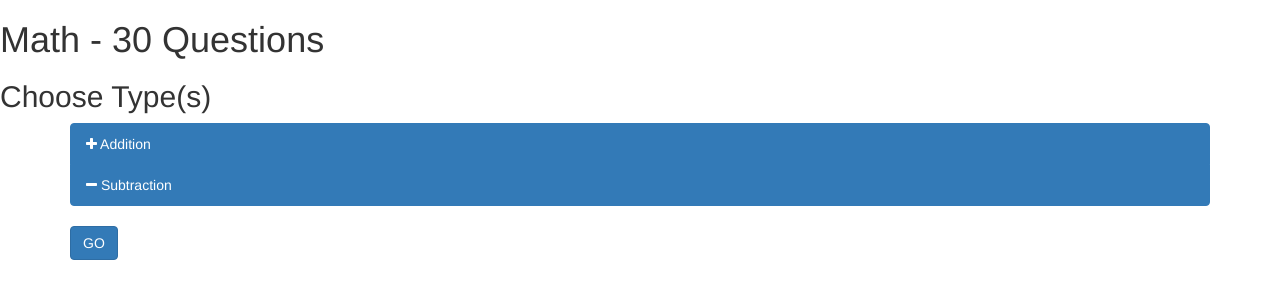
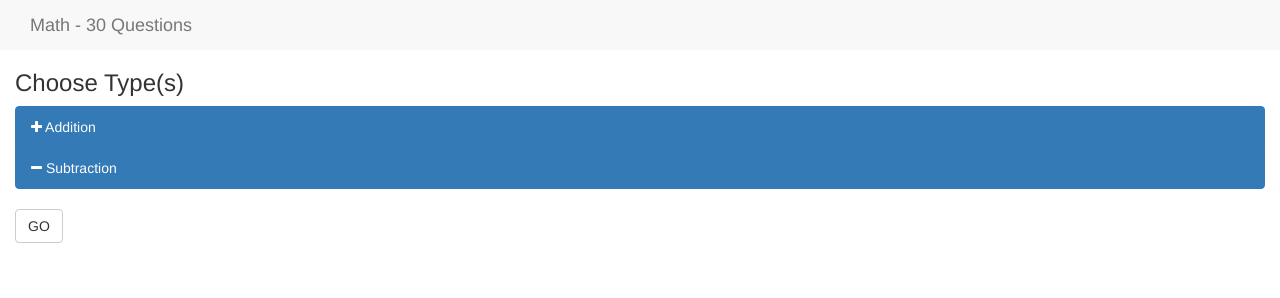
Before and after one commit to srd8580/Math30, a website: page index.html in a window 1280 px wide. Drawn offline with Linux system fonts and the light colour scheme; files whose address does not match are found by name.

Commit message:
2015-11-2

```diff
--- a/index.html
+++ b/index.html
@@ -13,10 +13,20 @@
 	<script type="text/javascript" src="/math30.js"></script>
 </head>
 <body>
-	<h1>Math - 30 Questions</h1>
-	<h2>Choose Type(s)</h2>
+	<nav class="nav navbar-default">
+		<div class="container-fluid">
+			<div class="navbar-header">
+				<a class="navbar-brand" href="/">Math - 30 Questions</a>
+			</div>
+		</div>
+	</nav>
 
-	<div id="optionsContainer" class="container">
+	<div id="optionsContainer" class="container-fluid">
+		<div class="row">
+			<div class="col-md-12">
+				<h3>Choose Type(s)</h3>
+			</div>
+		</div>
 		<div class="row">
 			<div class="col-md-12">
 				<div class="list-group">
@@ -34,7 +44,7 @@
 
 		<div class="row">
 			<div class="col-md-12">
-				<a id="btnGo" class="btn btn-primary">GO</a>
+				<a id="btnGo" class="btn btn-default">GO</a>
 			</div>
 		</div>
 	</div>
@@ -48,9 +58,7 @@
 		</div>
 		<div class="row">
 			<div id="problemNumberContainer" class="col-md-1"></div>
-			<div id="numeratorContainer" class="col-md-1">
-
-			</div>
+			<div id="numeratorContainer" class="col-md-1"></div>
 		</div>
 		<div class="row">
 			<div id="operatorContainer" class="col-md-1"></div>
--- a/math30.js
+++ b/math30.js
@@ -105,9 +105,9 @@ var Math30ViewModel = function () {
 		self.optionsContainer.hide();
 
 		self.buildProblems();
-		self.problems[self.currentProblemIndex].paint();
 		self.startTimer();
 		self.gameContainer.show();
+		self.problems[self.currentProblemIndex].paint();
 	};
 
 	setInterval(function () {
```
